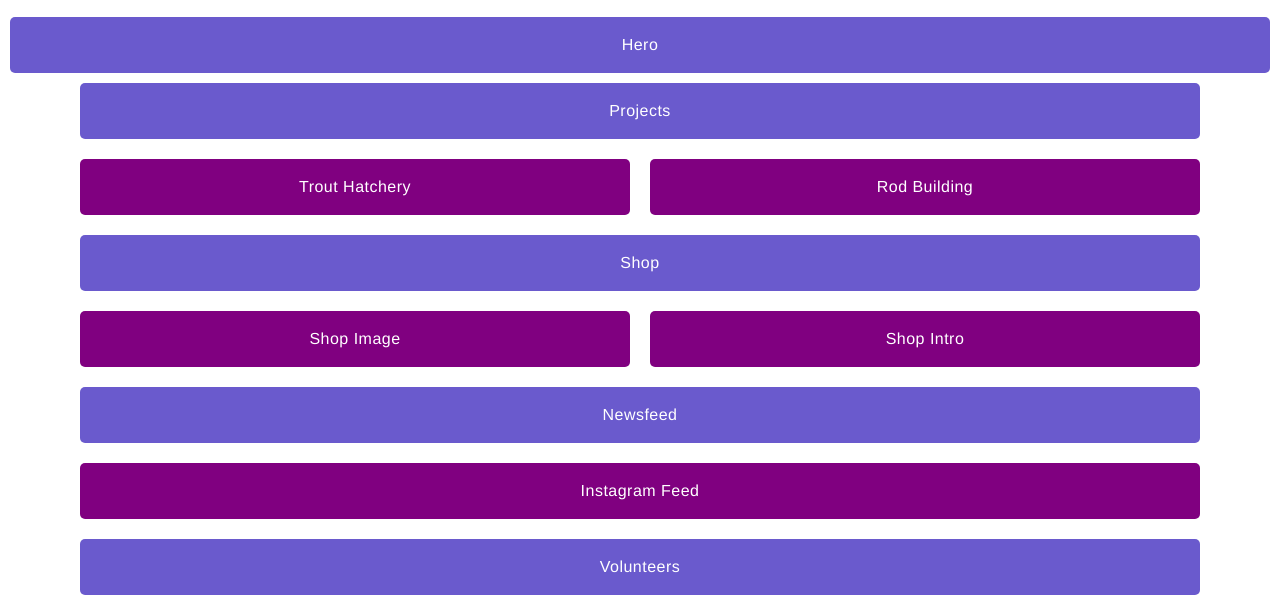
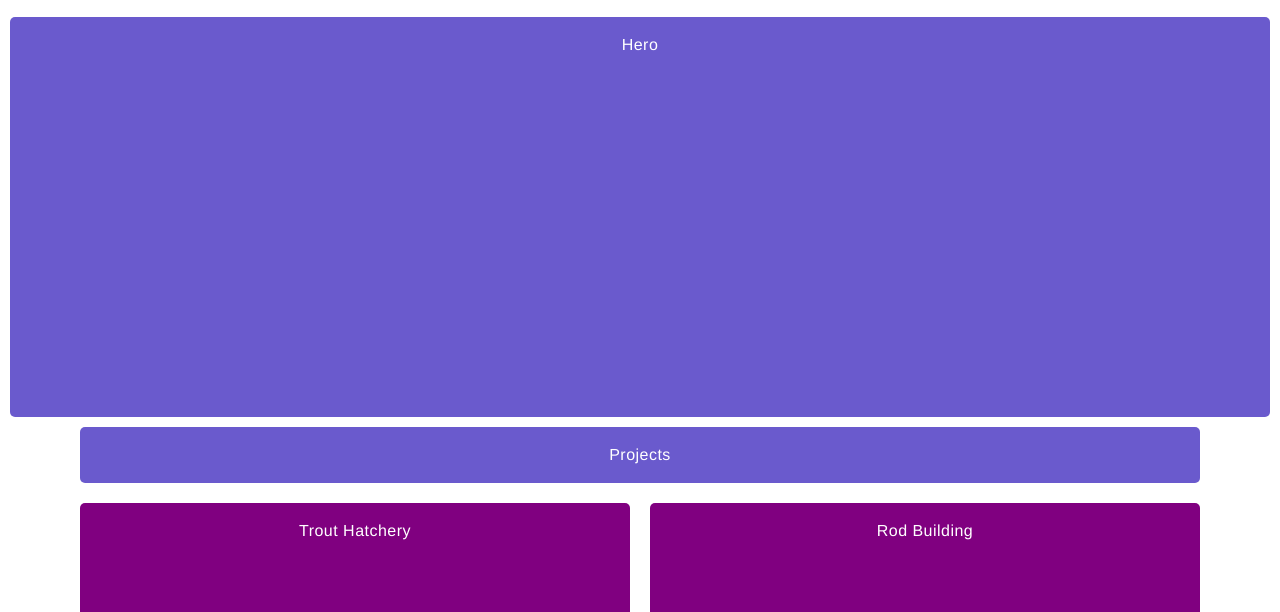
Before and after one commit to whoisaaronp/chang_jin_paterson_aaron_Responsive_TRAA, a plain HTML site: page index.html in a window 1280 px wide. Shown: the part 165-777 px from the top of the page. Drawn offline with Linux system fonts and the light colour scheme.

Commit message:
added height

```diff
--- a/css/main.css
+++ b/css/main.css
@@ -49,6 +49,10 @@ body
   margin: 10px;
 }
 
+.hero, .column1, .column2, .column3, .column4, .column5, .column6
+{
+	height: 400px;
+}
 
 /* logo at mobile */
 .logo
--- a/index.html
+++ b/index.html
@@ -63,7 +63,7 @@
 		</header>
 	</section>
 	<!-- Hero Full Width -->
-	<section class="box">
+	<section class="box hero">
 		<h2 class="hidden">Hero</h2>
 		<div class="siteContainer"><h3>Hero</h3></div>
 	</section>
```
